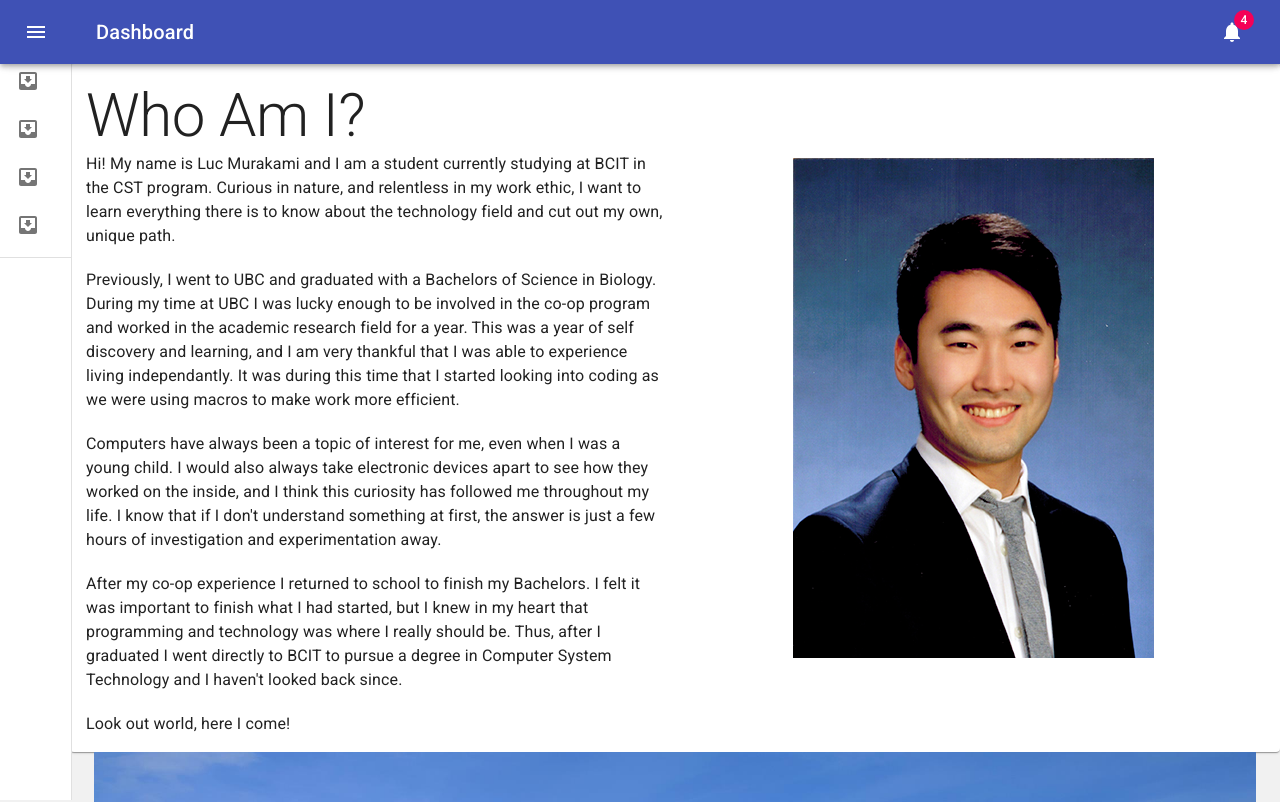
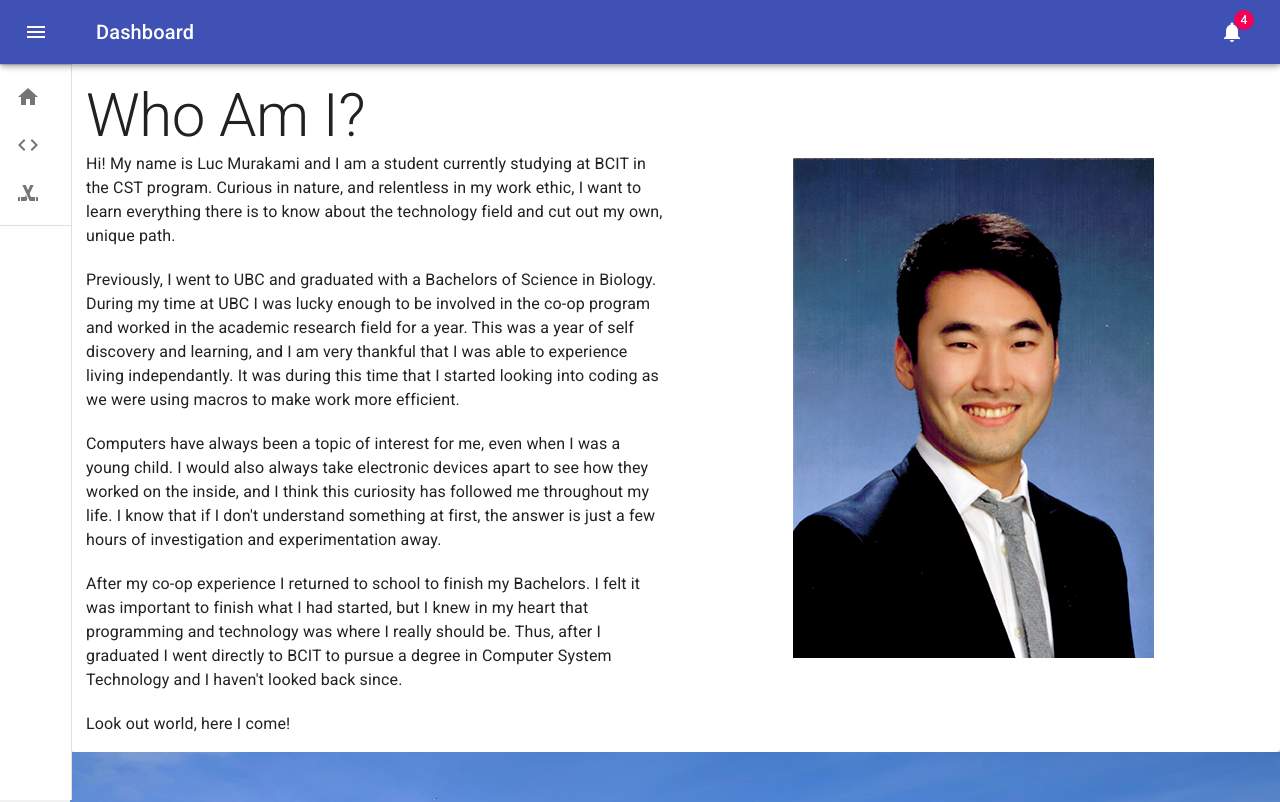
Before and after one commit to LucMurakami/lucmurakami-website-frontend, a React (Create React App) app: page / in a window 1280 px wide. Shown: the top 802 px of the page. Built offline with nearby package versions, Linux system fonts and the light colour scheme.

Commit message:
Code cleanup and bug fix in drawer

```diff
--- a/src/Components/DrawerItems.js
+++ b/src/Components/DrawerItems.js
@@ -6,8 +6,9 @@ import {
   ListItemIcon,
   ListItemText,
 } from "@material-ui/core";
-import InboxIcon from "@material-ui/icons/MoveToInbox";
-
+import HomeIcon from '@material-ui/icons/Home';
+import CodeIcon from '@material-ui/icons/Code';
+import SportsHockeyIcon from '@material-ui/icons/SportsHockey';
 
 function ListItemLink(props) {
   const { icon, primary, to } = props;
@@ -32,18 +33,13 @@ const TemporaryDrawer = () => {
 
   return (
       <List>
-        <ListItemLink to="/" primary="Home Page" icon={<InboxIcon />} />
+        <ListItemLink to="/" primary="Home Page" icon={<HomeIcon />} />
         <ListItemLink
           to="MyProjects"
           primary="My Projects"
-          icon={<InboxIcon />}
+          icon={<CodeIcon />}
         />
-        <ListItemLink
-          to="Coding4All"
-          primary="Coding 4 All"
-          icon={<InboxIcon />}
-        />
-        <ListItemLink to="Interests" primary="Interests" icon={<InboxIcon />} />
+        <ListItemLink to="Interests" primary="Interests" icon={<SportsHockeyIcon />} />
       </List>
   );
 };
--- a/src/Components/Footer.js
+++ b/src/Components/Footer.js
@@ -20,9 +20,9 @@ const Footer = () => {
   const styles = useStyles();
   return (
     <footer className="App">
-      <Container>
+
         <Container className={styles.banner}></Container>
-      </Container>
+
       footer
     </footer>
   );
--- a/src/Components/MainScreen.js
+++ b/src/Components/MainScreen.js
@@ -1,8 +1,6 @@
-import React, { useState, useMemo, forwardRef } from "react";
+import React, { useState } from "react";
 import clsx from "clsx";
-import { Link } from "@reach/router";
 import {
-  Container,
   CssBaseline,
   AppBar,
   Toolbar,
@@ -10,7 +8,6 @@ import {
   makeStyles,
   Typography,
   Badge,
-  Grid,
   Drawer,
   Divider,
 } from "@material-ui/core";
@@ -19,7 +16,6 @@ import ChevronLeftIcon from "@material-ui/icons/ChevronLeft";
 import NotificationsIcon from "@material-ui/icons/Notifications";
 
 import DrawerItems from "./DrawerItems";
-import Banner from "../Images/banner.jpg";
 
 const drawerWidth = 250;
 
@@ -84,7 +80,7 @@ const useStyles = makeStyles((theme) => ({
       width: theme.spacing(9),
     },
   },
-  appBarSpacer: theme.mixins.toolbar,
+
   content: {
     flexGrow: 1,
     height: "100vh",
@@ -109,7 +105,7 @@ const useStyles = makeStyles((theme) => ({
   },
   mainShift: {
     width: "100%",
-    paddingLeft: 250,
+    paddingLeft: drawerWidth,
   },
   drawerSpacer: {
     padding: 20,
@@ -173,9 +169,7 @@ const MainScreen = (props) => {
         open={open}
       >
         <div
-          classes={{
-            paper: clsx(classes.drawerPaper, !open && classes.drawerPaperClose),
-          }}
+          className={classes.toolbarIcon}
         >
           <IconButton onClick={handleDrawerClose}>
             <ChevronLeftIcon />
@@ -187,7 +181,6 @@ const MainScreen = (props) => {
       </Drawer>
 
           <main className={clsx(classes.main, open && classes.mainShift)}>
-            <div className={classes.appBarSpacer} />
             {props.children}
           </main>
 
--- a/src/Routes/MainScreenRoutes.js
+++ b/src/Routes/MainScreenRoutes.js
@@ -3,7 +3,6 @@ import { Router } from "@reach/router";
 
 import Home from "../Views/Home";
 import MyProjects from "../Views/MyProjects";
-import Coding4All from "../Views/Coding4All";
 import Interests from "../Views/Interests";
 
 const MainScreenRoutes = () => {
@@ -11,7 +10,6 @@ const MainScreenRoutes = () => {
     <Router>
       <Home path="/" />
       <MyProjects path="MyProjects" />
-      <Coding4All path="Coding4All" />
       <Interests path="Interests" />
     </Router>
   );
--- a/src/Views/Coding4All/Coding4AllView.js
+++ /dev/null
@@ -1,43 +0,0 @@
-import React from "react";
-import Container from "@material-ui/core/Container";
-import { makeStyles } from "@material-ui/core";
-
-
-const useStyles = makeStyles((theme) => ({
-  root: {
-    flexGrow: 1,
-  },
-}));
-
-const Coding4AllView = () => {
-  const classes = useStyles();
-  return (
-    <Container className={classes.root}>
-      <h1>Coding 4 All</h1>
-      <p>Coding4All information</p>
-      <p></p>
-      divd
-      <p></p>
-      divdd
-      <p></p>
-      divddd
-      <p></p>
-      divddda
-      <p></p>
-      sd
-      <p></p>
-      function(ads
-      <p></p>
-      function(adsf
-      <p></p>
-      adsfs
-      <p></p>
-      divf<p></p>
-      as<p></p>
-      divfs) {}) {}
-      <p></p>
-    </Container>
-  );
-};
-
-export default Coding4AllView;
--- a/src/Views/Coding4All/index.js
+++ /dev/null
@@ -1,10 +0,0 @@
-import React from 'react';
-import Coding4AllView from './Coding4AllView'
-
-const Coding4All = () => {
-  return (
-    <Coding4AllView props />
-  )
-}
-
-export default Coding4All;
--- a/src/Views/Home/HomeView.js
+++ b/src/Views/Home/HomeView.js
@@ -7,6 +7,7 @@ const useStyles = makeStyles((theme) => ({
   root: {
     flexGrow: 1,
   },
+  appBarSpacer: theme.mixins.toolbar,
   paper: {
     padding: theme.spacing(2),
     margin: "auto",
@@ -27,10 +28,11 @@ const useStyles = makeStyles((theme) => ({
 }));
 
 const HomeView = () => {
-  const styles = useStyles();
+  const classes = useStyles();
   return (
-    <Grid className={styles.root}>
-      <Paper className={styles.paper}>
+    <Grid className={classes.root}>
+      <div className={classes.appBarSpacer} />
+      <Paper className={classes.paper}>
         <Grid
           container
           direction="row"
@@ -78,9 +80,9 @@ const HomeView = () => {
             <Typography>Look out world, here I come!</Typography>
           </Grid>
           <Grid key={1} item xs={12} md={6}>
-            <ButtonBase className={styles.image}>
+            <ButtonBase className={classes.image}>
               <img
-                className={styles.img}
+                className={classes.img}
                 alt="headshot"
                 src={Headshot}
                 id="headshot"
--- a/src/Views/Interests/InterestsView.js
+++ b/src/Views/Interests/InterestsView.js
@@ -1,9 +1,15 @@
 import React from "react";
-import Container from "@material-ui/core/Container";
+import { Container, makeStyles } from "@material-ui/core";
+
+const useStyles = makeStyles((theme) => ({
+  appBarSpacer: theme.mixins.toolbar,
+}));
 
 const InterestsView = () => {
+  const classes = useStyles();
   return (
     <Container>
+      <div className={classes.appBarSpacer} />
       <p>This is the InterestsScreen</p>
     </Container>
   );
--- a/src/Views/MyProjects/MyProjectsView.js
+++ b/src/Views/MyProjects/MyProjectsView.js
@@ -1,9 +1,15 @@
 import React from "react";
-import Container from "@material-ui/core/Container";
+import { Container, makeStyles } from "@material-ui/core";
+
+const useStyles = makeStyles((theme) => ({
+  appBarSpacer: theme.mixins.toolbar,
+}));
 
 const MyProjectsView = () => {
+  const classes = useStyles();
   return (
     <Container>
+      <div className={classes.appBarSpacer} />
       <p>This is MyProjectsScreen</p>
     </Container>
   );
```
Also changed, not shown: src/Routes/HeaderRoutes.js (deleted, +0 -20 lines), src/Views/MainScreen_old.js (deleted, +0 -16 lines), src/Images/sitting.gif (deleted).
